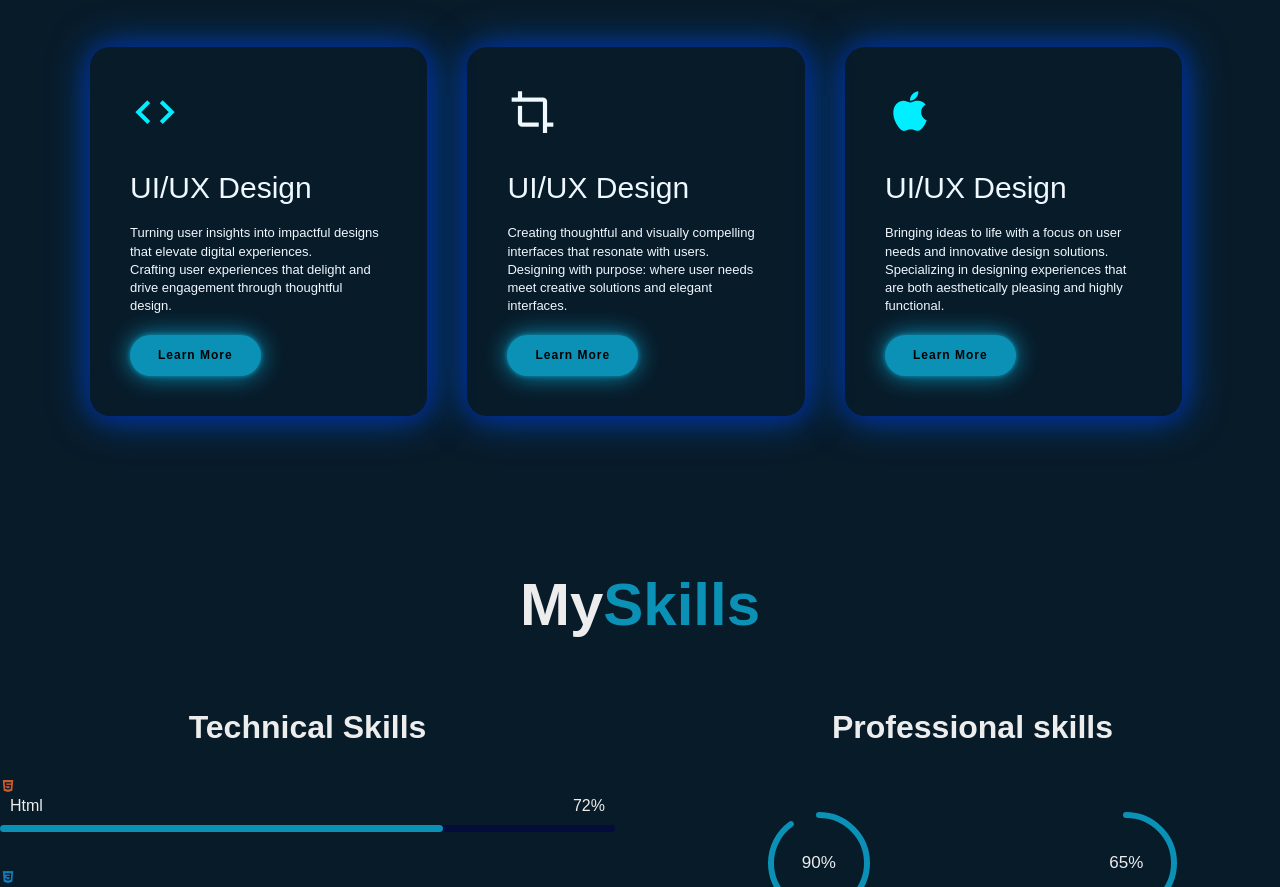
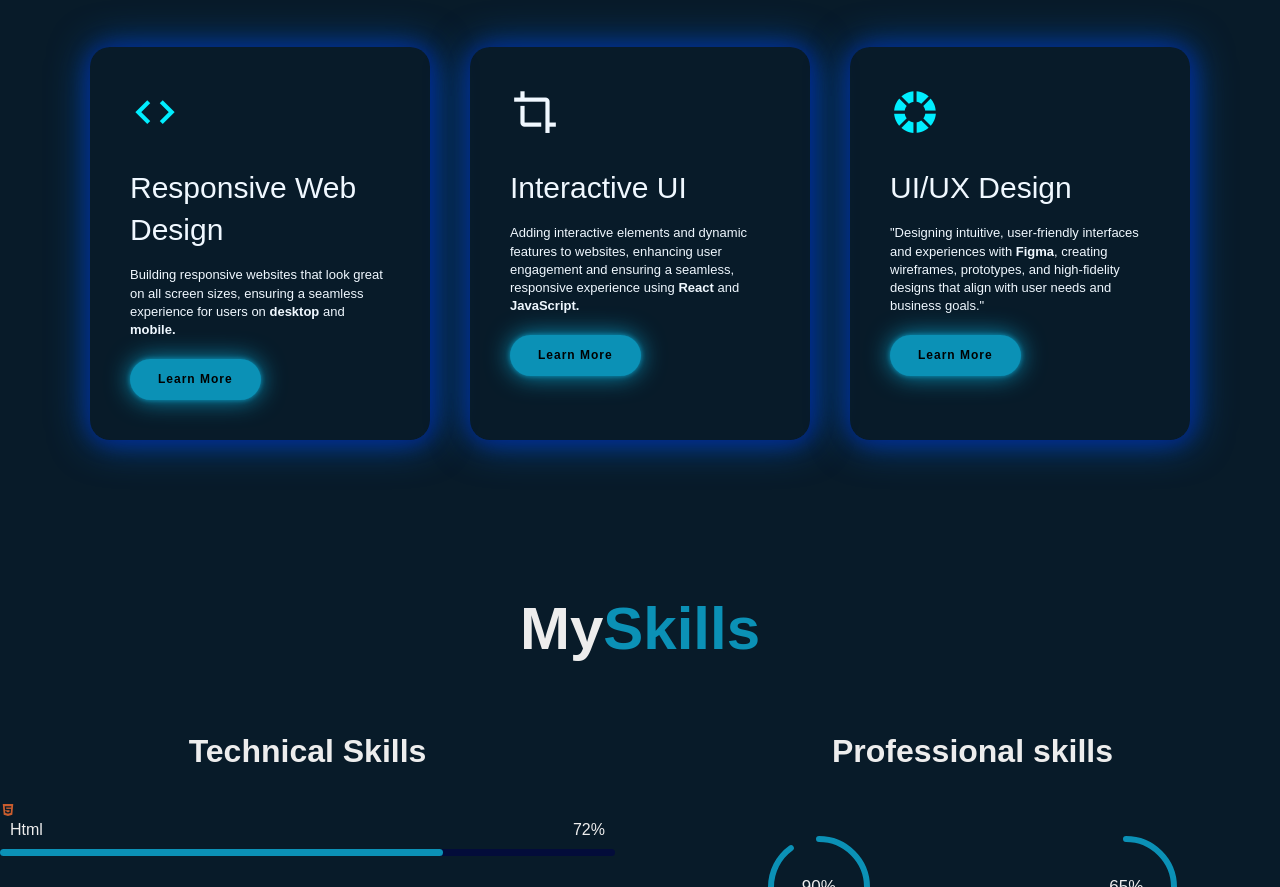
Before and after one commit to aanshi-upadhyay/Aanshi-Upadhyay-PortFolio, a plain HTML site: page index.html in a window 1280 px wide. Shown: the part 1713-2600 px from the top of the page. Drawn offline with nearby package versions, Linux system fonts and the light colour scheme.

Commit message:
Update index.html

```diff
--- a/index.html
+++ b/index.html
@@ -5,6 +5,7 @@
     <meta name="viewport" content="width=device-width, initial-scale=1.0">
     <title>Portfolio</title>
     <link rel="stylesheet" href="stylesheet.css">
+
     <link href='https://unpkg.com/boxicons@2.1.4/css/boxicons.min.css' rel='stylesheet'>
     <script src="https://unpkg.com/typed.js@2.1.0/dist/typed.umd.js"></script>
 </head>
@@ -64,28 +65,28 @@ My journey in web development started with a fascination for the intersection of
             <div class="services-list">
                 <div>
                     <i class="bx bx-code" style="color: #00eeff;"></i>
-                    <h2>UI/UX Design</h2>
-                    <p>Turning user insights into impactful designs that elevate digital experiences.
-                       <br>Crafting user experiences that delight and drive engagement through thoughtful design.
+                    <h2>Responsive Web Design</h2>
+                    <p>Building responsive websites that look great on all screen sizes, ensuring a seamless experience for users on <b>desktop</b> and <b>mobile.</b>
+
                     </p>
                     <a href="#" class="read">Learn More</a>
                 </div>
                 <div>
                     <i class="bx bx-crop"></i>
-                    <h2>UI/UX Design</h2>
-                    <p>Creating thoughtful and visually compelling interfaces that resonate with users.
-                        <br>Designing with purpose: where user needs meet creative solutions and elegant interfaces.
-                    </p>
+                    <h2>Interactive UI</h2>
+                    <p>Adding interactive elements and dynamic features to websites, enhancing user engagement and ensuring a seamless, responsive experience using <b>React</b> and <b>JavaScript.</b>
+                        </p>
                     <a href="#" class="read">Learn More</a>
                 </div>
-                <div>
-                    <i class="bx bxl-apple" style="color: #00eeff"></i>
-                    <h2>UI/UX Design</h2>
-                    <p>Bringing ideas to life with a focus on user needs and innovative design solutions.
-                        Specializing in designing experiences that are both aesthetically pleasing and highly functional.
-                    </p>
-                    <a href="#" class="read">Learn More</a>
+               <div>
+                        <i class="bx bxs-color" style="color: #00eeff;"></i>
+                        <h2>UI/UX Design</h2>
+                        <p>"Designing intuitive, user-friendly interfaces and experiences with <b>Figma</b>, creating wireframes, prototypes, and high-fidelity designs that align with user needs and business goals."
+                        </p>
+                        <a href="#" class="read">Learn More</a>
+
                 </div>
+
             </div>
         </div>
     </div>
```
